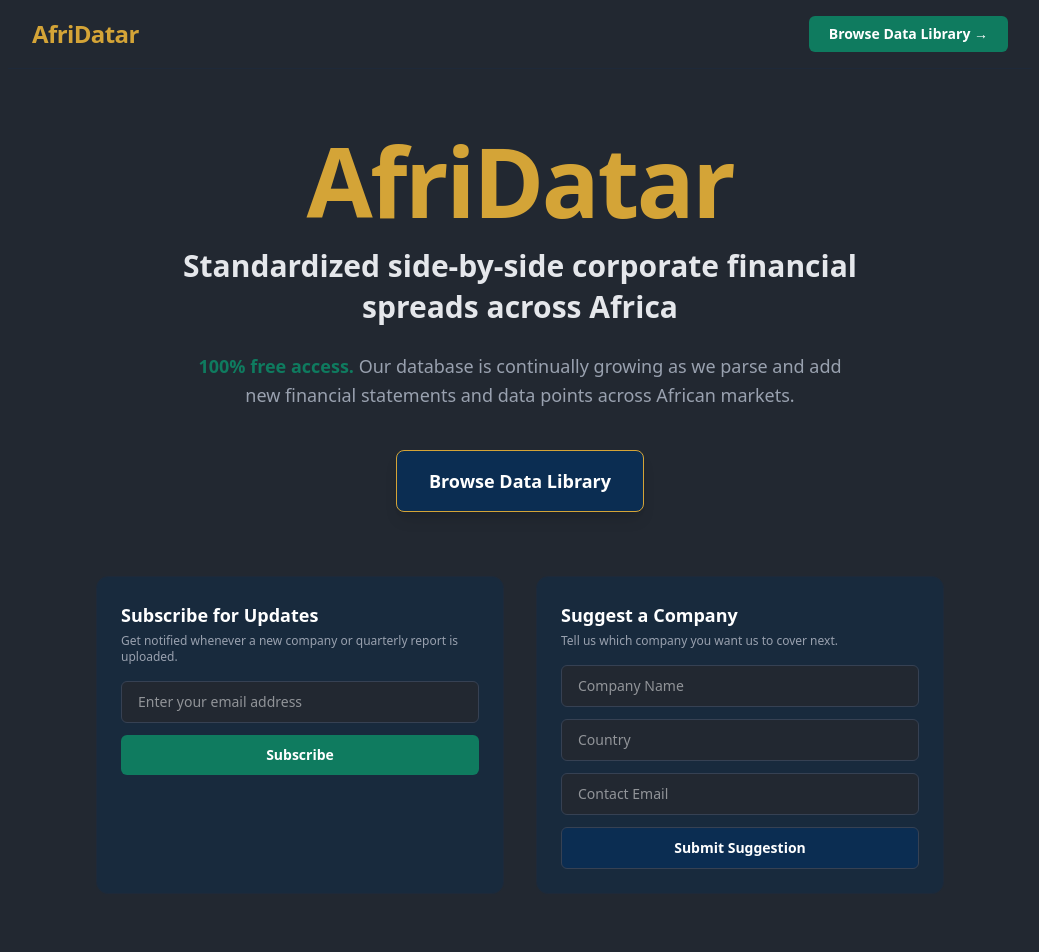
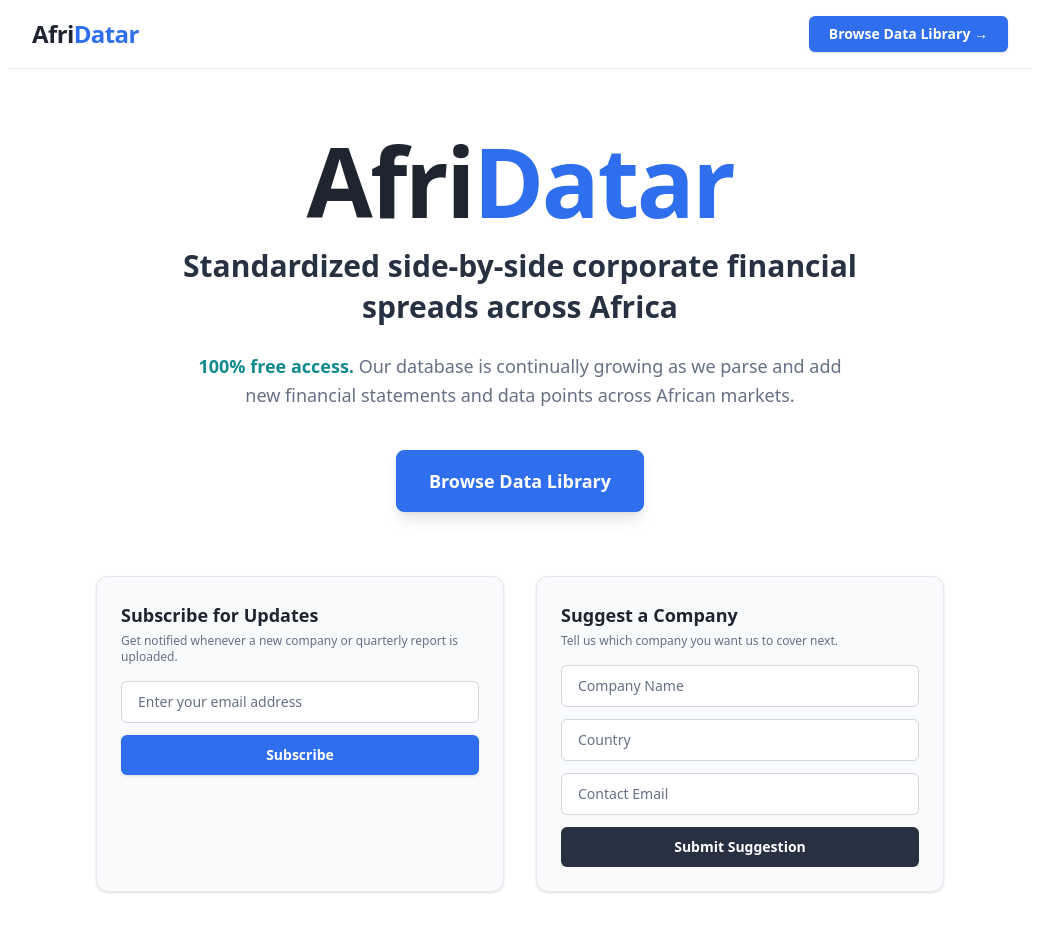
Before and after one commit to findatarate/afridatar, a Next.js app: page / in a window 1280 px wide. Shown: the top 952 px of the page, without its empty margins (120-1159 px from the left). Built offline with nearby package versions, Linux system fonts and the light colour scheme.

Commit message:
Refactor page styles and improve color scheme
Updated styles and colors for the page layout, header, and footer. Adjusted text colors and backgrounds for improved readability and aesthetics.

```diff
--- a/app/page.tsx
+++ b/app/page.tsx
@@ -25,15 +25,15 @@ export default function HomePage() {
   };
 
   return (
-    <div className="min-h-screen bg-[#222831] text-white flex flex-col justify-between font-sans">
+    <div className="min-h-screen bg-white text-[#1E2430] flex flex-col justify-between font-sans">
       {/* Header */}
-      <header className="border-b border-gray-800 px-6 py-4 flex justify-between items-center max-w-5xl mx-auto w-full">
-        <span className="text-2xl font-bold tracking-tight text-[#D4A437]">
-          AfriDatar
+      <header className="border-b border-gray-200 bg-white px-6 py-4 flex justify-between items-center max-w-5xl mx-auto w-full">
+        <span className="text-2xl font-bold tracking-tight text-[#1E2430]">
+          Afri<span className="text-[#2F6FED]">Datar</span>
         </span>
         <Link
           href="/data"
-          className="bg-[#0F7B5F] hover:bg-[#0c634c] text-white px-5 py-2 rounded-md font-semibold text-sm transition-colors"
+          className="bg-[#2F6FED] hover:bg-[#255bc4] text-white px-5 py-2 rounded-md font-semibold text-sm transition-colors shadow-sm"
         >
           Browse Data Library →
         </Link>
@@ -42,38 +42,38 @@ export default function HomePage() {
       {/* Main Hero Content */}
       <main className="max-w-4xl mx-auto px-6 py-16 flex-1 flex flex-col justify-center items-center text-center">
         {/* Title */}
-        <h1 className="text-6xl md:text-8xl font-extrabold text-[#D4A437] tracking-tight mb-4">
-          AfriDatar
+        <h1 className="text-6xl md:text-8xl font-extrabold text-[#1E2430] tracking-tight mb-4">
+          Afri<span className="text-[#2F6FED]">Datar</span>
         </h1>
 
         {/* Tagline */}
-        <h2 className="text-xl md:text-3xl font-semibold text-gray-200 mb-6 max-w-3xl leading-snug">
+        <h2 className="text-xl md:text-3xl font-semibold text-[#273142] mb-6 max-w-3xl leading-snug">
           Standardized side-by-side corporate financial spreads across Africa
         </h2>
 
         {/* Description */}
-        <p className="text-base md:text-lg text-gray-400 mb-10 max-w-2xl leading-relaxed">
-          <span className="text-[#0F7B5F] font-bold">100% free access.</span> Our database is continually growing as we parse and add new financial statements and data points across African markets.
+        <p className="text-base md:text-lg text-[#667085] mb-10 max-w-2xl leading-relaxed">
+          <span className="text-[#0F8B8D] font-bold">100% free access.</span> Our database is continually growing as we parse and add new financial statements and data points across African markets.
         </p>
 
-        {/* Single Link to Second Page */}
+        {/* Single Link to Data Page */}
         <Link
           href="/data"
-          className="bg-[#0B2D52] hover:bg-[#092340] border border-[#D4A437] text-white text-lg font-bold px-8 py-4 rounded-lg shadow-lg hover:shadow-xl transition-all duration-200 mb-16 inline-block"
+          className="bg-[#2F6FED] hover:bg-[#255bc4] border border-[#2F6FED] text-white text-lg font-bold px-8 py-4 rounded-lg shadow-lg transition-all duration-200 mb-16 inline-block"
         >
           Browse Data Library
         </Link>
 
-        {/* Engagement Cards (Subscribe + Suggest) */}
+        {/* Engagement Cards */}
         <div className="grid md:grid-cols-2 gap-8 w-full text-left">
           {/* Subscribe Box */}
-          <div className="bg-[#0B2D52]/40 border border-gray-800 p-6 rounded-xl">
-            <h3 className="text-lg font-bold text-white mb-1">Subscribe for Updates</h3>
-            <p className="text-xs text-gray-400 mb-4">
+          <div className="bg-[#F8FAFC] border border-gray-200 p-6 rounded-xl shadow-sm">
+            <h3 className="text-lg font-bold text-[#1E2430] mb-1">Subscribe for Updates</h3>
+            <p className="text-xs text-[#667085] mb-4">
               Get notified whenever a new company or quarterly report is uploaded.
             </p>
             {subSubmitted ? (
-              <p className="text-sm text-[#0F7B5F] font-semibold py-2">Thank you for subscribing!</p>
+              <p className="text-sm text-[#0F8B8D] font-semibold py-2">Thank you for subscribing!</p>
             ) : (
               <form onSubmit={handleSubscribe} className="space-y-3">
                 <input
@@ -82,11 +82,11 @@ export default function HomePage() {
                   placeholder="Enter your email address"
                   value={subEmail}
                   onChange={(e) => setSubEmail(e.target.value)}
-                  className="w-full px-4 py-2.5 rounded-md bg-[#222831] border border-gray-700 text-sm text-white focus:outline-none focus:border-[#D4A437]"
+                  className="w-full px-4 py-2.5 rounded-md bg-white border border-gray-300 text-sm text-[#1E2430] placeholder-[#667085] focus:outline-none focus:border-[#2F6FED]"
                 />
                 <button
                   type="submit"
-                  className="w-full bg-[#0F7B5F] hover:bg-[#0c634c] text-white text-sm font-semibold py-2.5 rounded-md transition-colors"
+                  className="w-full bg-[#2F6FED] hover:bg-[#255bc4] text-white text-sm font-semibold py-2.5 rounded-md transition-colors shadow-sm"
                 >
                   Subscribe
                 </button>
@@ -95,13 +95,13 @@ export default function HomePage() {
           </div>
 
           {/* Suggest a Company Box */}
-          <div className="bg-[#0B2D52]/40 border border-gray-800 p-6 rounded-xl">
-            <h3 className="text-lg font-bold text-white mb-1">Suggest a Company</h3>
-            <p className="text-xs text-gray-400 mb-4">
+          <div className="bg-[#F8FAFC] border border-gray-200 p-6 rounded-xl shadow-sm">
+            <h3 className="text-lg font-bold text-[#1E2430] mb-1">Suggest a Company</h3>
+            <p className="text-xs text-[#667085] mb-4">
               Tell us which company you want us to cover next.
             </p>
             {suggestSubmitted ? (
-              <p className="text-sm text-[#0F7B5F] font-semibold py-2">Suggestion received. Thank you!</p>
+              <p className="text-sm text-[#0F8B8D] font-semibold py-2">Suggestion received. Thank you!</p>
             ) : (
               <form onSubmit={handleSuggest} className="space-y-3">
                 <input
@@ -110,7 +110,7 @@ export default function HomePage() {
                   placeholder="Company Name"
                   value={suggestCompany}
                   onChange={(e) => setSuggestCompany(e.target.value)}
-                  className="w-full px-4 py-2.5 rounded-md bg-[#222831] border border-gray-700 text-sm text-white focus:outline-none focus:border-[#D4A437]"
+                  className="w-full px-4 py-2.5 rounded-md bg-white border border-gray-300 text-sm text-[#1E2430] placeholder-[#667085] focus:outline-none focus:border-[#2F6FED]"
                 />
                 <input
                   type="text"
@@ -118,7 +118,7 @@ export default function HomePage() {
                   placeholder="Country"
                   value={suggestCountry}
                   onChange={(e) => setSuggestCountry(e.target.value)}
-                  className="w-full px-4 py-2.5 rounded-md bg-[#222831] border border-gray-700 text-sm text-white focus:outline-none focus:border-[#D4A437]"
+                  className="w-full px-4 py-2.5 rounded-md bg-white border border-gray-300 text-sm text-[#1E2430] placeholder-[#667085] focus:outline-none focus:border-[#2F6FED]"
                 />
                 <input
                   type="email"
@@ -126,11 +126,11 @@ export default function HomePage() {
                   placeholder="Contact Email"
                   value={suggestEmail}
                   onChange={(e) => setSuggestEmail(e.target.value)}
-                  className="w-full px-4 py-2.5 rounded-md bg-[#222831] border border-gray-700 text-sm text-white focus:outline-none focus:border-[#D4A437]"
+                  className="w-full px-4 py-2.5 rounded-md bg-white border border-gray-300 text-sm text-[#1E2430] placeholder-[#667085] focus:outline-none focus:border-[#2F6FED]"
                 />
                 <button
                   type="submit"
-                  className="w-full bg-[#0B2D52] hover:bg-[#092340] border border-gray-700 text-white text-sm font-semibold py-2.5 rounded-md transition-colors"
+                  className="w-full bg-[#273142] hover:bg-[#1E2430] text-white text-sm font-semibold py-2.5 rounded-md transition-colors"
                 >
                   Submit Suggestion
                 </button>
@@ -141,10 +141,10 @@ export default function HomePage() {
       </main>
 
       {/* Minimal Footer */}
-      <footer className="border-t border-gray-800 px-6 py-4 text-center">
+      <footer className="border-t border-gray-200 px-6 py-4 text-center">
         <Link
           href="/admin"
-          className="text-xs text-gray-500 hover:text-gray-300 transition-colors"
+          className="text-xs text-[#667085] hover:text-[#1E2430] transition-colors"
         >
           Admin Portal
         </Link>
```
